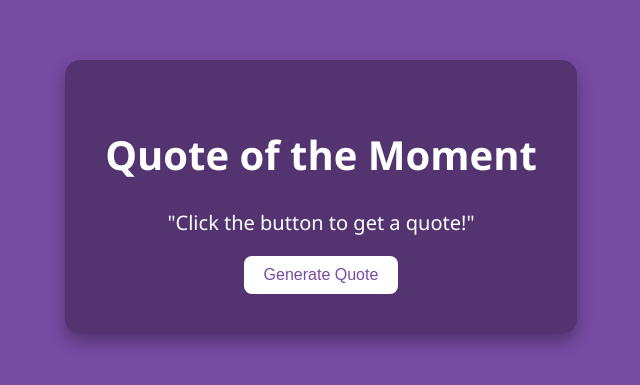
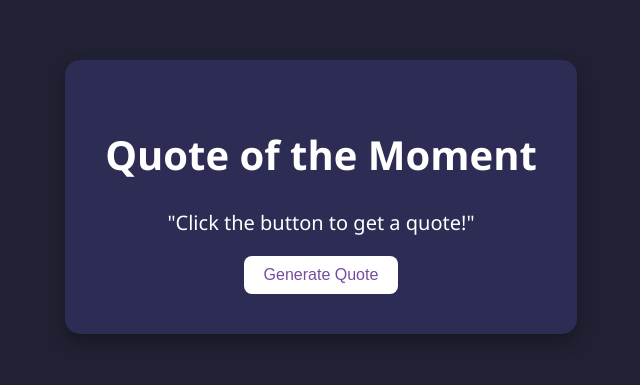
Before and after one commit to Nikkkkillll/Joke-Generator, a plain HTML site: page index.html in a window 1280 px wide. Shown: the part 203-588 px from the top of the page, without its empty margins (319-959 px from the left). Drawn offline with Linux system fonts and the light colour scheme.

Commit message:
chnages added

```diff
--- a/style.css
+++ b/style.css
@@ -2,7 +2,7 @@ body {
     margin: 0;
     padding: 0;
     font-family: 'Segoe UI', sans-serif;
-    background:  #764ba2;
+    background:  #212134 ;
     color: white;
     display: flex;
     align-items: center;
@@ -12,7 +12,7 @@ body {
 }
 
 .container {
-    background: rgba(0, 0, 0, 0.3);
+    background: #2c2c54;
     padding: 40px 40px;
     border-radius: 15px;
     box-shadow: 0 8px 16px rgba(0, 0, 0, 0.3);
```
